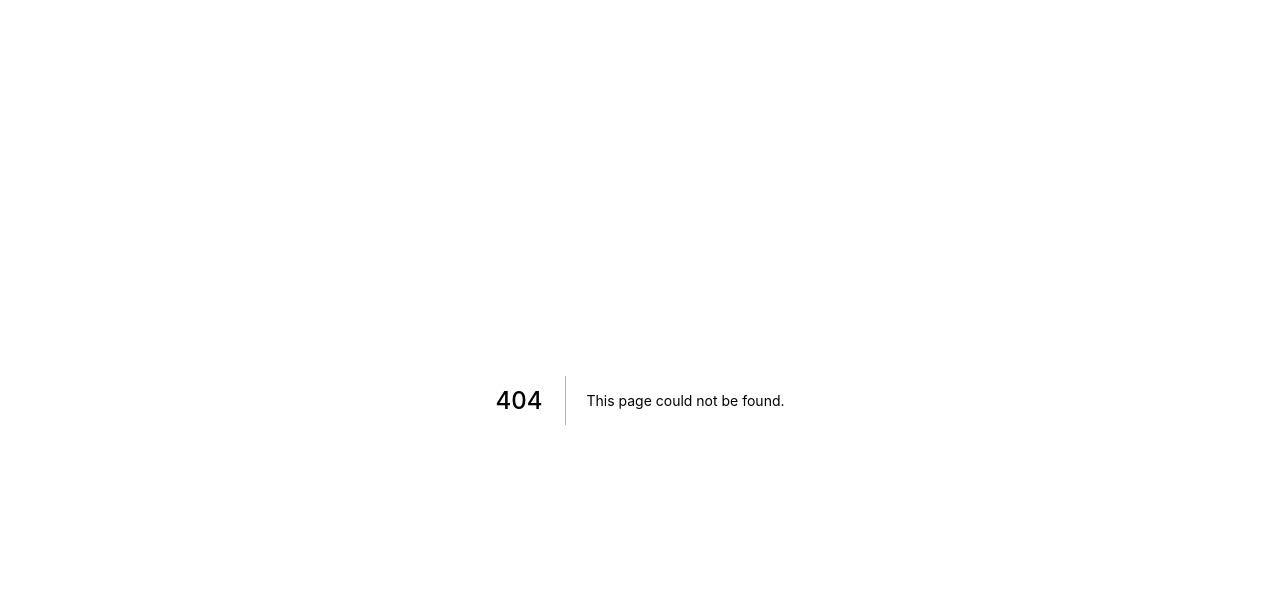
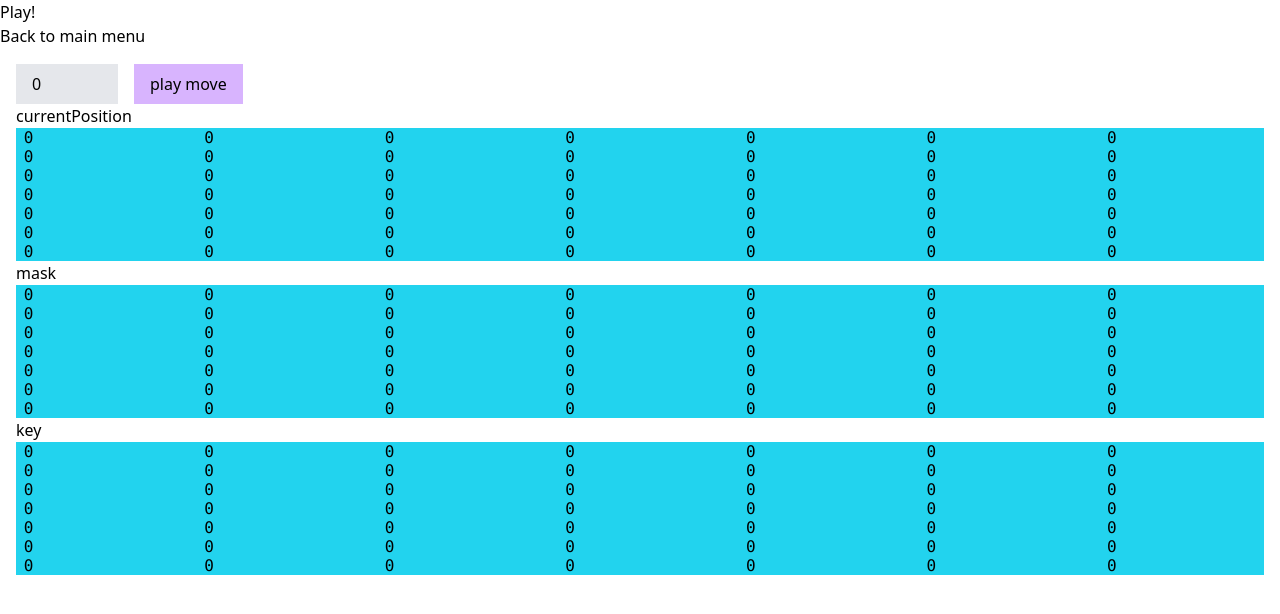
Before and after one commit to jorgegio/Connect4, a Next.js app: page /play in a window 1280 px wide. Before the commit this address had no page. Shown: the top 614 px of the page. Built offline with nearby package versions, Linux system fonts and the light colour scheme.

Commit message:
Position debugging view

```diff
--- a/src/components/board.tsx
+++ b/src/components/board.tsx
@@ -1,5 +1,90 @@
-const Board: React.FC = () => {
-  return <div>Hi</div>;
+import { ReactNode, useState } from "react";
+import Position from "../game/Position";
+
+interface BoardProps {
+  position: Position;
+  playCol: (col: bigint) => void;
+}
+
+const getBoardRepresentation = (
+  boardState: bigint,
+  representationName: string
+): ReactNode => {
+  const boardStringRepresentation: ReactNode[] = [];
+
+  const getPositionCol = (col: bigint): string => {
+    const n = (boardState >> (col * BigInt(7))) & BigInt(0x3f);
+    console.log("n", n);
+    const rowStr = n.toString(2).padStart(7, "0");
+
+    return rowStr;
+  };
+
+  for (let col = 0; col < 7; col++) {
+    boardStringRepresentation.push(
+      <div
+        key={col}
+        style={{ writingMode: "vertical-lr", textOrientation: "upright" }}
+      >
+        {getPositionCol(BigInt(col))}
+      </div>
+    );
+  }
+
+  return (
+    <div>
+      <div>{representationName}</div>
+      <div className="columns-7 bg-cyan-400 font-mono">
+        {boardStringRepresentation}
+      </div>
+    </div>
+  );
+};
+
+const Board: React.FC<BoardProps> = ({ position, playCol }) => {
+  console.log("Current position", position);
+
+  const [positionRepresentation, setPositionRepresentation] = useState(
+    getBoardRepresentation(position.current_position, "currentPosition")
+  );
+  const [maskRepresentation, setMaskRepresentation] = useState(
+    getBoardRepresentation(position.mask, "mask")
+  );
+  const [keyRepresentation, setKeyRepresentation] = useState(
+    getBoardRepresentation(position.key(), "key")
+  );
+
+  return (
+    <div className="m-4">
+      <form
+        onSubmit={(e) => {
+          e.preventDefault();
+          const colPlayed = e.target.move.value as number;
+          playCol(BigInt(colPlayed));
+          setPositionRepresentation(
+            getBoardRepresentation(position.current_position, "currentPosition")
+          );
+          setMaskRepresentation(getBoardRepresentation(position.mask, "mask"));
+          setKeyRepresentation(getBoardRepresentation(position.key(), "key"));
+        }}
+      >
+        <input
+          name="move"
+          type="number"
+          min={0}
+          max={6}
+          defaultValue={0}
+          className="mr-4 bg-gray-200 py-2 px-4"
+        ></input>
+        <button type="submit" className="bg-purple-300 py-2 px-4">
+          play move
+        </button>
+      </form>
+      {positionRepresentation}
+      {maskRepresentation}
+      {keyRepresentation}
+    </div>
+  );
 };
 
 export default Board;
--- a/src/pages/index.tsx
+++ b/src/pages/index.tsx
@@ -1,6 +1,6 @@
 import type { NextPage } from "next";
 import Head from "next/head";
-import Board from "../components/board";
+import Link from "next/link";
 
 const Home: NextPage = () => {
   return (
@@ -16,7 +16,12 @@ const Home: NextPage = () => {
           Connect 4
         </h1>
         <p className="text-2xl text-gray-700">Developed by Jorge Giovannetti</p>
-        <Board />
+        <Link href="/play">
+          <button>Player vs Player</button>
+        </Link>
+        <Link href="/play">
+          <button>Player vs Bot</button>
+        </Link>
       </main>
     </>
   );
--- /dev/null
+++ b/src/pages/play.tsx
@@ -0,0 +1,48 @@
+import type { NextPage } from "next";
+import Head from "next/head";
+import Link from "next/link";
+import { useState } from "react";
+import Board from "../components/board";
+import Position from "../game/Position";
+
+const Play: NextPage = () => {
+  const [position, setPosition] = useState<Position>(new Position());
+
+  const playCol = (col: bigint) => {
+    console.log("Position before playing col " + col + ":", position);
+    if (position.canPlay(col)) {
+      if (position.isWinningMove(col)) {
+        console.log(
+          "%c" + "GG u win",
+          "color:" + "#00ff00" + ";font-weight:bold;"
+        );
+      } else {
+        console.warn("Not a winner");
+      }
+      position.playCol(col);
+      console.log("Played col", col);
+      console.log("Position now", position);
+    } else {
+      console.error("Tried to play invalid col");
+    }
+  };
+
+  return (
+    <>
+      <Head>
+        <title>Connect 4 - Play</title>
+        <meta name="description" content="Connect 4" />
+        <link rel="icon" href="/favicon.ico" />
+      </Head>
+      <main>
+        <div>Play!</div>
+        <Link href="/">
+          <button>Back to main menu</button>
+        </Link>
+        <Board position={position} playCol={playCol} />
+      </main>
+    </>
+  );
+};
+
+export default Play;
```
